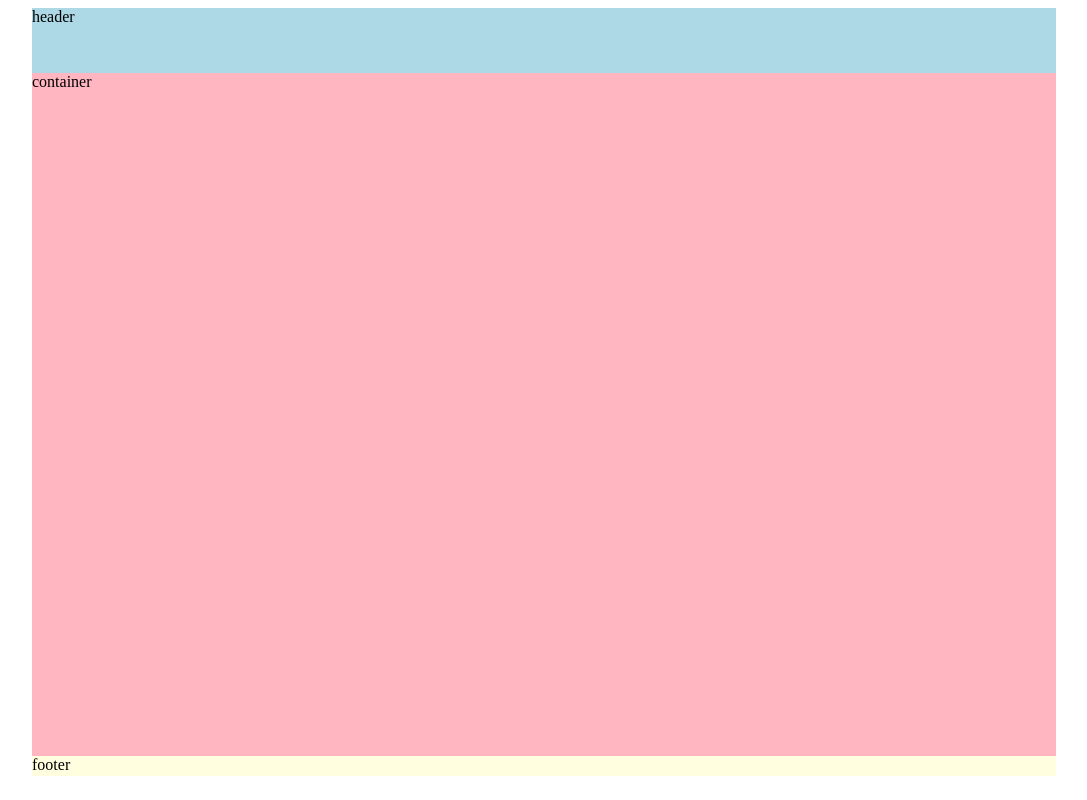
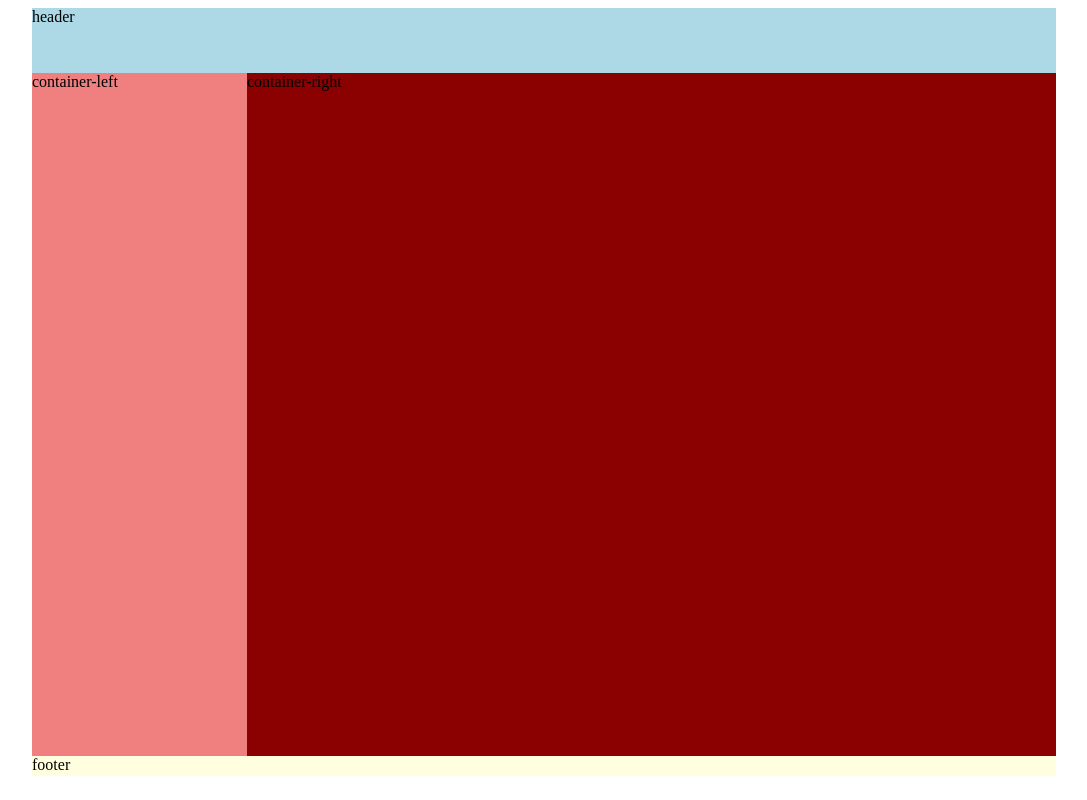
Before and after one commit to chengkk0910/web2026-10-28, a plain HTML site: page s20261126_web00/web00/index.html in a window 1280 px wide. Shown: the whole page, without its empty margins (96-1183 px from the left). Drawn offline with Linux system fonts and the light colour scheme.

Commit message:
left right

```diff
--- a/s20261126_web00/web00/css/style.css
+++ b/s20261126_web00/web00/css/style.css
@@ -21,6 +21,20 @@
     background-color: lightpink;
     /* border: 1px solid black; */
     margin: auto;
+
+    display: flex;
+
+}
+
+.container>.container-left {
+    width: 215px;
+    background-color: lightcoral;
+}
+
+.container>.container-right {
+    /* 小心 不是 770px */
+    width: calc(100% - 215px);
+    background-color: darkred;
 }
 
 /* footer */
--- a/s20261126_web00/web00/index.html
+++ b/s20261126_web00/web00/index.html
@@ -16,7 +16,13 @@
         header
     </div>
     <div class="container">
-        container
+        <!-- container -->
+        <div class="container-left">
+            container-left
+        </div>
+        <div class="container-right">
+            container-right
+        </div>
     </div>
     <div class="footer">
         footer
```
